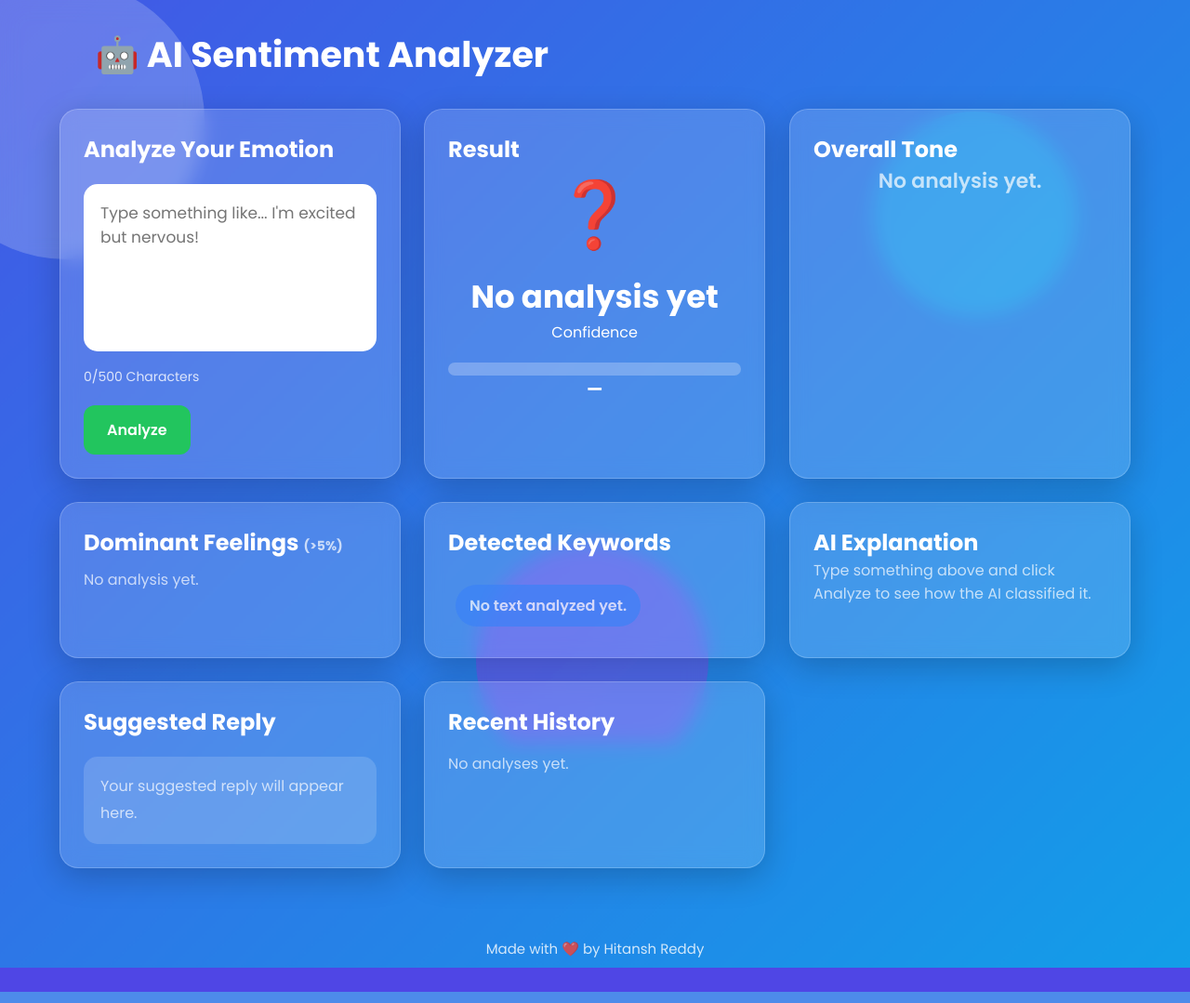
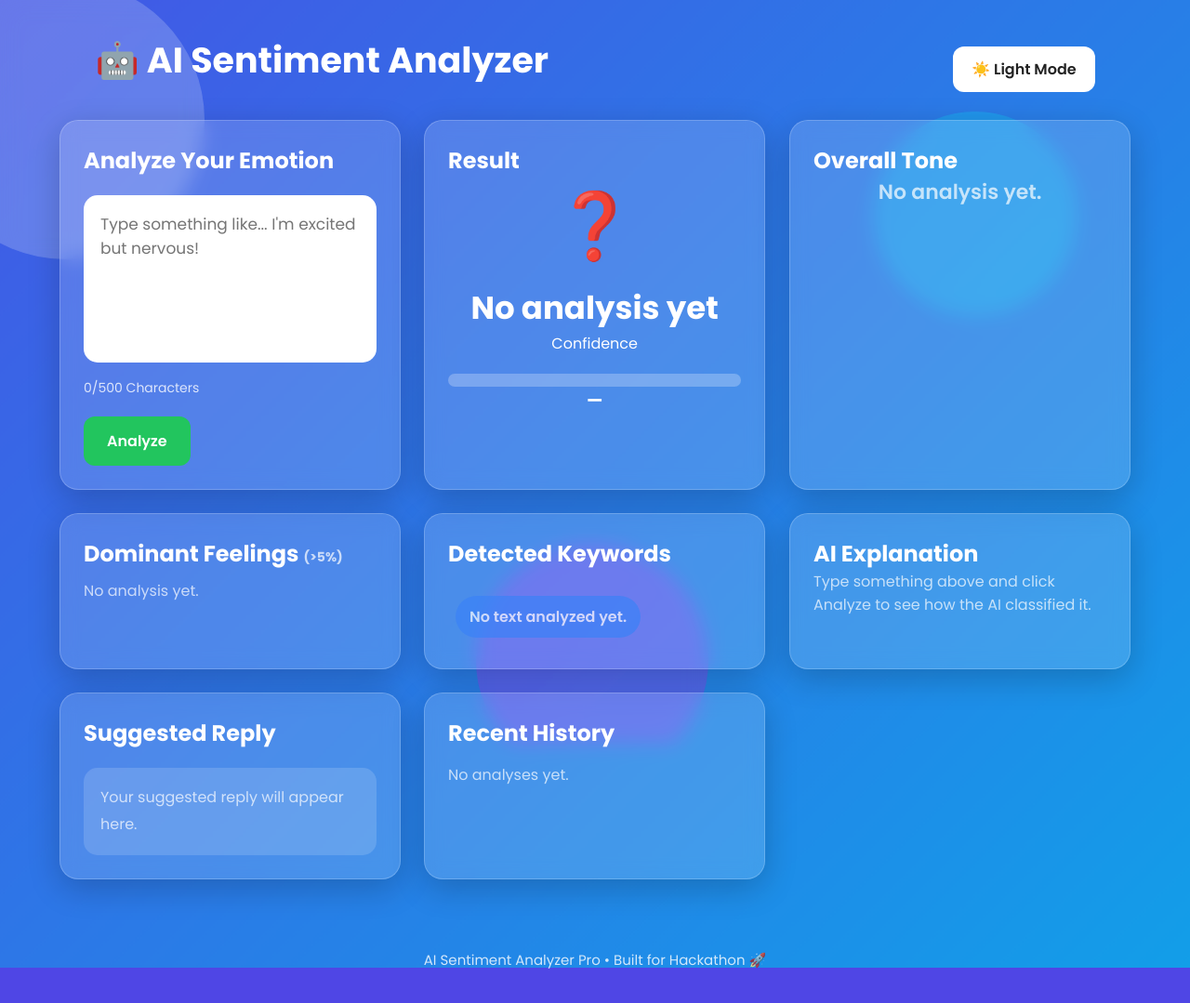
Before and after one commit to hitansh13224/ai-sentiment-analyzer, a Flask app: page / in a window 1280 px wide. Shown: the whole page at 93% size. Run offline with Flask 3, Linux system fonts and the light colour scheme; some libraries are stand-ins or nearby versions.

Commit message:
Update index.html

```diff
--- a/templates/index.html
+++ b/templates/index.html
@@ -446,6 +446,7 @@
 
 <header>
     <h1>🤖 AI Sentiment Analyzer</h1>
+    <button id="darkBtn">☀️ Light Mode</button>
 </header>
 
 <div class="container">
@@ -514,7 +515,7 @@
 </div>
 
 <footer>
-    Made with ❤️ by Hitansh Reddy
+    AI Sentiment Analyzer Pro • Built for Hackathon 🚀
 </footer>
 
 <script>
@@ -695,6 +696,21 @@
     item.textContent = data.emoji + " " + data.sentiment + " (" + data.confidence + "%)";
     history.prepend(item);
 }
+
+let dark = false;
+
+darkBtn.addEventListener("click", () => {
+    dark = !dark;
+
+    if (dark) {
+        document.body.style.background = "#111827";
+        document.body.style.color = "white";
+        darkBtn.innerHTML = "☀️ Light Mode";
+    } else {
+        document.body.style.background = "linear-gradient(135deg,#4f46e5,#0ea5e9,#14b8a6)";
+        document.body.style.color = "white";
+        darkBtn.innerHTML = "☀️ Light Mode";
+    }
 });
 
 window.onload = () => {
```
